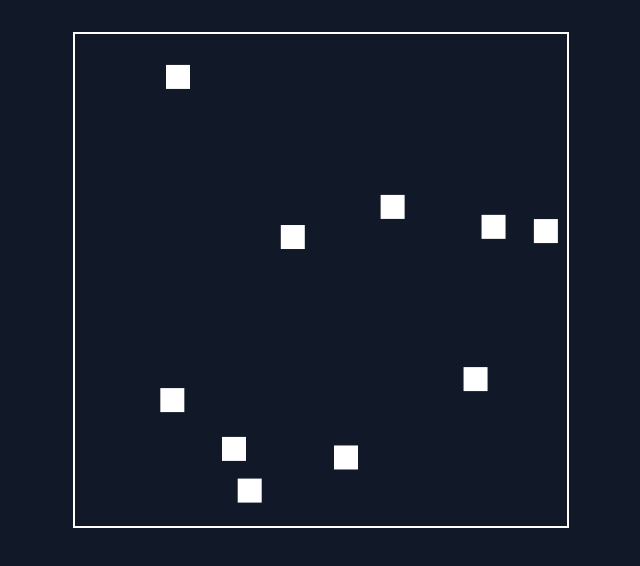
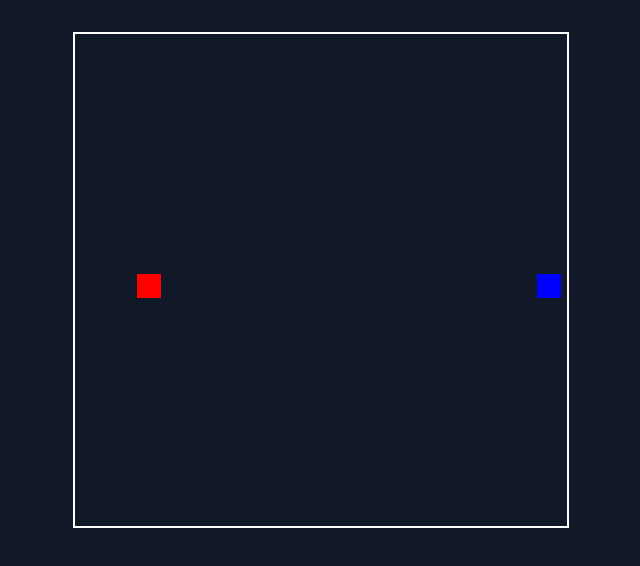
Before and after one commit to 40fathoms/rock-paper-scissors, a React (Vite) app: page / in a window 1280 px wide. Shown: the top 566 px of the page, without its empty margins (375-1015 px from the left). Built offline with nearby package versions, Linux system fonts and the light colour scheme.

Commit message:
feat: quadTree methods implementation

```diff
--- a/src/classes/quadTree.ts
+++ b/src/classes/quadTree.ts
@@ -2,7 +2,8 @@ class Point {
   constructor(
     public x: number,
     public y: number,
-    public id: string
+    public id: string,
+    public color: string
   ) {}
 }
 
@@ -52,6 +53,20 @@ class QuadTree {
     this.northwest = null;
     this.southeast = null;
     this.southwest = null;
+  }
+
+  static CreateQuadTree(quadTree: QuadTree) {
+    for (let i = 0; i < 2; i++) {
+      // const x = Math.random() * 400;
+      // const y = Math.random() * 400;
+      const x = i ? 400 : 0;
+      const y = 240;
+
+      const color = i ? 'red' : 'blue';
+
+      const point = new Point(x, y, `${i}`, color);
+      quadTree.insert(point);
+    }
   }
 
   subdivide() {
@@ -111,29 +126,40 @@ class QuadTree {
     }
   }
 
-  query(
-    range: Rectangle,
-    found: Map<string, Point> = new Map()
-  ): Map<string, Point> {
+  // Check if any point is within range of a given point and return intersecting points
+  pointsInRange(point: Point, range: number): Point[] {
+    const searchArea = new Rectangle(point.x, point.y, range * 2, range * 2);
+    const pointsInRange = this.query(searchArea);
+    return pointsInRange.filter(
+      (p) => p.id !== point.id && this.distance(point, p) <= range
+    );
+  }
+
+  // Helper method to calculate the distance between two points
+  private distance(point1: Point, point2: Point): number {
+    return Math.sqrt((point1.x - point2.x) ** 2 + (point1.y - point2.y) ** 2);
+  }
+
+  query(range: Rectangle): Point[] {
+    // Query method implementation to find points within a given range
+    const found: Point[] = [];
     if (!this.boundary.intersects(range)) {
       return found;
-    } else {
+    }
+
     for (const point of this.points.values()) {
       if (range.contains(point)) {
-          found.set(point.id, point);
+        found.push(point);
       }
     }
 
     if (this.divided) {
-        this.northeast!.query(range, found);
-        this.northwest!.query(range, found);
-        this.southeast!.query(range, found);
-        this.southwest!.query(range, found);
+      // Recursively search in child nodes...
+      // Add points found in child nodes to the found array...
     }
 
     return found;
   }
 }
-}
 
 export { QuadTree, Point, Rectangle };
--- a/src/components/home/box.tsx
+++ b/src/components/home/box.tsx
@@ -1,4 +1,4 @@
-import { useContext, useEffect } from 'react';
+import { useContext, useMemo } from 'react';
 
 import { Element } from './element';
 
@@ -6,15 +6,14 @@ import { RockPaperScissorsContext } from '@/contexts/RockPaperScissorsContext';
 import { cn } from '@/utils/cn';
 
 const Box = () => {
-  const { boxRef, quadTree } = useContext(RockPaperScissorsContext);
+  const { boxRef, renderedQuadTree, quadTree } = useContext(
+    RockPaperScissorsContext
+  );
 
-  useEffect(() => {
-    const interval = setInterval(() => {
-      console.log('quadTree point 0: ', quadTree.current.points.get('0'));
-    }, 1000);
-
-    return () => clearInterval(interval);
-  }, [quadTree]);
+  const quadTreePoints = useMemo(() => {
+    return Array.from(renderedQuadTree.points.values());
+  }, [renderedQuadTree, quadTree.current]);
+  console.log('quadTreePoints: ', quadTreePoints);
 
   return (
     <div
@@ -24,12 +23,13 @@ const Box = () => {
         'sm:h-[31rem] sm:w-[31rem]'
       ])}
     >
-      {Array.from(quadTree.current.points.values()).map((point) => (
+      {Array.from(renderedQuadTree.points.values()).map((point) => (
         <Element
           key={point.id}
           id={point.id}
           initialX={point.x}
           initialY={point.y}
+          color={point.color}
         />
       ))}
     </div>
--- a/src/components/home/element.tsx
+++ b/src/components/home/element.tsx
@@ -1,5 +1,5 @@
 import { motion, useMotionValue } from 'framer-motion';
-import { useContext, useRef } from 'react';
+import { useContext, useEffect, useRef } from 'react';
 
 import { Point } from '@/classes/quadTree';
 import { RockPaperScissorsContext } from '@/contexts/RockPaperScissorsContext';
@@ -12,19 +12,53 @@ interface ElementProps {
   id: string;
   initialX: number;
   initialY: number;
+  color: string;
 }
 
-const Element = ({ id, initialX, initialY }: ElementProps) => {
-  const { boxRef, updateQuadTree } = useContext(RockPaperScissorsContext);
-  const direction = useRef(generateRandomCathetuses());
+const ELEMENT_SIZE = 24; // Assuming 24x24 pixels for the element size
+const DETECTION_RANGE = 30; // Define the detection range
+
+const Element = ({ id, initialX, initialY, color }: ElementProps) => {
+  const {
+    boxRef,
+    quadTree,
+    updateQuadTree,
+    setRenderedQuadTree,
+    renderedQuadTree,
+    updateRenderedQuadTree
+  } = useContext(RockPaperScissorsContext);
+  const direction = useRef({
+    dx: 1,
+    dy: 0
+  });
+  // const direction = useRef(generateRandomCathetuses());
   const positionRef = useRef(null);
 
   const x = useMotionValue(initialX);
   const y = useMotionValue(initialY);
 
+  const handleCollisions = () => {
+    const point = new Point(x.get(), y.get(), id, color);
+    const intersectingPoints = quadTree.current.pointsInRange(
+      point,
+      DETECTION_RANGE
+    );
+
+    intersectingPoints.forEach((intersectingPoint) => {
+      const newPoint = new Point(
+        intersectingPoint.x,
+        intersectingPoint.y,
+        intersectingPoint.id,
+        'green'
+      );
+      updateQuadTree(newPoint);
+      updateRenderedQuadTree();
+    });
+  };
+
   const updatePositionInQuadTree = () => {
-    const point = new Point(x.get(), y.get(), id);
-    updateQuadTree(point, id);
+    const point = new Point(x.get(), y.get(), id, color);
+    updateQuadTree(point);
   };
 
   useRequestAnimationFrame(() => {
@@ -35,6 +69,13 @@ const Element = ({ id, initialX, initialY }: ElementProps) => {
       direction
     });
     updatePositionInQuadTree();
+    handleCollisions();
+
+    // if (id === '0') console.log('rendered component color', color);
+    // if (id === '0')
+    //   console.log('rndered quadTree', renderedQuadTree.points.get(id));
+    // if (id === '0')
+    //   console.log('ref quadTree', quadTree.current.points.get('0'));
   });
 
   useRequestAnimationFrame(() => {
@@ -45,12 +86,13 @@ const Element = ({ id, initialX, initialY }: ElementProps) => {
       direction
     });
     updatePositionInQuadTree();
+    handleCollisions();
   });
 
   return (
     <motion.div
       ref={positionRef}
-      style={{ x, y }}
+      style={{ x, y, backgroundColor: color }}
       className={cn(['absolute h-6 w-6 bg-white'])}
     />
   );
--- a/src/contexts/RockPaperScissorsContext.tsx
+++ b/src/contexts/RockPaperScissorsContext.tsx
@@ -1,4 +1,11 @@
-import type { ElementRef, MutableRefObject, ReactNode, RefObject } from 'react';
+import type {
+  Dispatch,
+  ElementRef,
+  MutableRefObject,
+  ReactNode,
+  RefObject,
+  SetStateAction
+} from 'react';
 import { createContext, useCallback, useEffect, useRef, useState } from 'react';
 
 import { Point, QuadTree, Rectangle } from '@/classes/quadTree';
@@ -6,7 +13,10 @@ import { Point, QuadTree, Rectangle } from '@/classes/quadTree';
 interface IRockPaperScissorsContext {
   boxRef: RefObject<HTMLDivElement>;
   quadTree: MutableRefObject<QuadTree>;
-  updateQuadTree: (point: Point, id: string) => void;
+  renderedQuadTree: QuadTree;
+  setRenderedQuadTree: Dispatch<SetStateAction<QuadTree | undefined>>;
+  updateQuadTree: (point: Point) => void;
+  updateRenderedQuadTree: () => void;
 }
 
 const RockPaperScissorsContext = createContext<IRockPaperScissorsContext>(
@@ -22,31 +32,39 @@ const RockPaperScissorsContextProvider = ({
 }: IRockPaperScissorsContextProvider) => {
   const boxRef = useRef<ElementRef<'div'>>(null);
   const quadTree = useRef(new QuadTree(new Rectangle(0, 0, 400, 400), 10));
-  const [initialized, setInitialized] = useState(false);
+
+  const [renderedQuadTree, setRenderedQuadTree] = useState<QuadTree>();
+
+  // useState [...new rock, ...new paper, ...new scissors] default points
 
   useEffect(() => {
-    for (let i = 0; i < 10; i++) {
-      const x = Math.random() * 400;
-      const y = Math.random() * 400;
-      const point = new Point(x, y, `${i}`);
-      quadTree.current.insert(point);
-      // console.log(`Inserted point ${point.id} at (${point.x}, ${point.y})`);
-    }
-    setInitialized(true);
+    QuadTree.CreateQuadTree(quadTree.current);
+    setRenderedQuadTree(quadTree.current);
   }, []);
 
   const updateQuadTree = useCallback((point: Point) => {
     quadTree.current.update(point);
-    // console.log(`Updated point ${point.id} to (${point.x}, ${point.y})`);
   }, []);
 
-  return (
+  const updateRenderedQuadTree = useCallback(() => {
+    console.log('quadTree.current: ', quadTree.current.points.get('0'));
+    setRenderedQuadTree(quadTree.current);
+  }, []);
+
+  return renderedQuadTree ? (
     <RockPaperScissorsContext.Provider
-      value={{ boxRef, quadTree, updateQuadTree }}
+      value={{
+        boxRef,
+        quadTree,
+        renderedQuadTree,
+        setRenderedQuadTree,
+        updateQuadTree,
+        updateRenderedQuadTree
+      }}
     >
-      {initialized ? children : null}
+      {children}
     </RockPaperScissorsContext.Provider>
-  );
+  ) : null;
 };
 
 export { RockPaperScissorsContext, RockPaperScissorsContextProvider };
```
Lines whose indentation alone changed are shown as unchanged.
